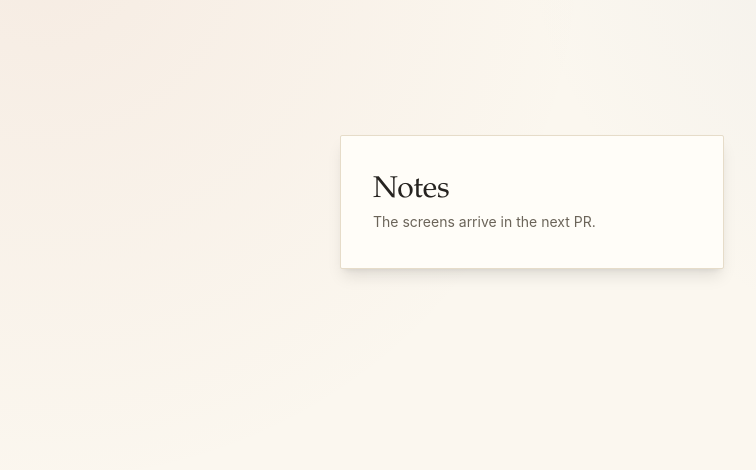
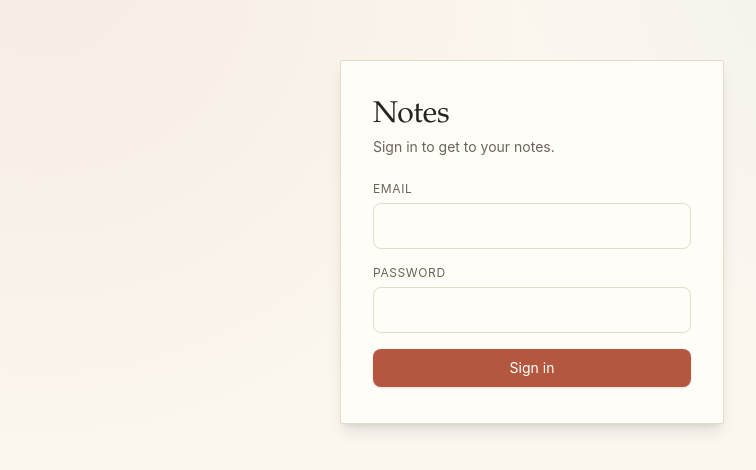
Before and after one commit to qureshikaif/cohort-9-mern-7473-muhammad, a React (Vite) app in the folder frontend/: page / in a window 1280 px wide. Shown: the part 198-668 px from the top of the page, without its empty margins (108-864 px from the left). Built offline with nearby package versions, Linux system fonts and the light colour scheme.

Commit message:
feat: add login and notes list screens

```diff
--- a/frontend/src/App.tsx
+++ b/frontend/src/App.tsx
@@ -1,10 +1,23 @@
+import { useState } from 'react';
+import Login from './Login';
+import Notes from './Notes';
+
 export default function App() {
+  const [token, setToken] = useState(localStorage.getItem('token') ?? '');
+
+  function login(newToken: string) {
+    localStorage.setItem('token', newToken);
+    setToken(newToken);
+  }
+
+  function logout() {
+    localStorage.removeItem('token');
+    setToken('');
+  }
+
   return (
-    <div className="desk-glow grid min-h-screen place-items-center px-5">
-      <div className="w-full max-w-sm rounded-xs border border-edge bg-sheet px-8 py-9 shadow-lg">
-        <h1 className="mb-1 font-serif text-3xl font-medium">Notes</h1>
-        <p className="text-sm text-ink-soft">The screens arrive in the next PR.</p>
-      </div>
+    <div className="desk-glow min-h-screen px-5 py-10">
+      {token ? <Notes token={token} onLogout={logout} /> : <Login onLogin={login} />}
     </div>
   );
 }
--- /dev/null
+++ b/frontend/src/Login.tsx
@@ -0,0 +1,70 @@
+import { useState } from 'react';
+import type { FormEvent } from 'react';
+import { Alert, Button, Field } from './components/ui';
+
+export default function Login({ onLogin }: { onLogin: (token: string) => void }) {
+  const [email, setEmail] = useState('');
+  const [password, setPassword] = useState('');
+  const [error, setError] = useState('');
+  const [busy, setBusy] = useState(false);
+
+  async function submit(event: FormEvent) {
+    event.preventDefault();
+    setError('');
+    setBusy(true);
+
+    try {
+      const res = await fetch('/api/auth/login', {
+        method: 'POST',
+        headers: { 'Content-Type': 'application/json' },
+        body: JSON.stringify({ email, password }),
+      });
+      const data = await res.json();
+
+      if (!res.ok) {
+        setError(data.message ?? 'Could not sign in');
+        return;
+      }
+
+      onLogin(data.accessToken);
+    } catch {
+      setError('Could not reach the server');
+    } finally {
+      setBusy(false);
+    }
+  }
+
+  return (
+    <div className="grid min-h-screen place-items-center px-5">
+      <form
+        onSubmit={submit}
+        className="w-full max-w-sm rounded-xs border border-edge bg-sheet px-8 py-9 shadow-lg"
+      >
+        <h1 className="mb-1 font-serif text-3xl font-medium">Notes</h1>
+        <p className="mb-6 text-sm text-ink-soft">Sign in to get to your notes.</p>
+
+        {error ? <Alert>{error}</Alert> : null}
+
+        <Field
+          id="email"
+          label="Email"
+          type="email"
+          value={email}
+          onChange={(e) => setEmail(e.target.value)}
+        />
+
+        <Field
+          id="password"
+          label="Password"
+          type="password"
+          value={password}
+          onChange={(e) => setPassword(e.target.value)}
+        />
+
+        <Button type="submit" variant="primary" className="w-full" disabled={busy}>
+          {busy ? 'Signing in...' : 'Sign in'}
+        </Button>
+      </form>
+    </div>
+  );
+}
--- /dev/null
+++ b/frontend/src/Notes.tsx
@@ -0,0 +1,69 @@
+import { useEffect, useState } from 'react';
+import { Alert, Button, Spinner } from './components/ui';
+
+interface Note {
+  id: string;
+  title: string;
+  updatedAt: string;
+}
+
+export default function Notes({ token, onLogout }: { token: string; onLogout: () => void }) {
+  const [notes, setNotes] = useState<Note[]>([]);
+  const [loading, setLoading] = useState(true);
+  const [error, setError] = useState('');
+
+  useEffect(() => {
+    async function load() {
+      try {
+        const res = await fetch('/api/notes', {
+          headers: { Authorization: 'Bearer ' + token },
+        });
+        const data = await res.json();
+
+        if (!res.ok) {
+          setError(data.message ?? 'Could not load your notes');
+          return;
+        }
+
+        setNotes(data.items);
+      } catch {
+        setError('Could not reach the server');
+      } finally {
+        setLoading(false);
+      }
+    }
+
+    void load();
+  }, [token]);
+
+  return (
+    <div className="mx-auto w-full max-w-3xl">
+      <header className="mb-6 flex items-center justify-between">
+        <h1 className="font-serif text-3xl font-medium">Notes</h1>
+        <Button onClick={onLogout}>Sign out</Button>
+      </header>
+
+      {error ? <Alert>{error}</Alert> : null}
+
+      {loading ? <Spinner label="Loading your notes" /> : null}
+
+      {!loading && notes.length === 0 && !error ? (
+        <p className="text-sm text-ink-soft">Nothing here yet.</p>
+      ) : null}
+
+      <ul className="grid gap-3">
+        {notes.map((note) => (
+          <li
+            key={note.id}
+            className="rounded-xs border border-edge bg-sheet px-5 py-4 shadow-sm"
+          >
+            <h2 className="font-serif text-lg">{note.title}</h2>
+            <p className="mt-1 text-xs text-ink-soft">
+              {new Date(note.updatedAt).toLocaleDateString()}
+            </p>
+          </li>
+        ))}
+      </ul>
+    </div>
+  );
+}
```
